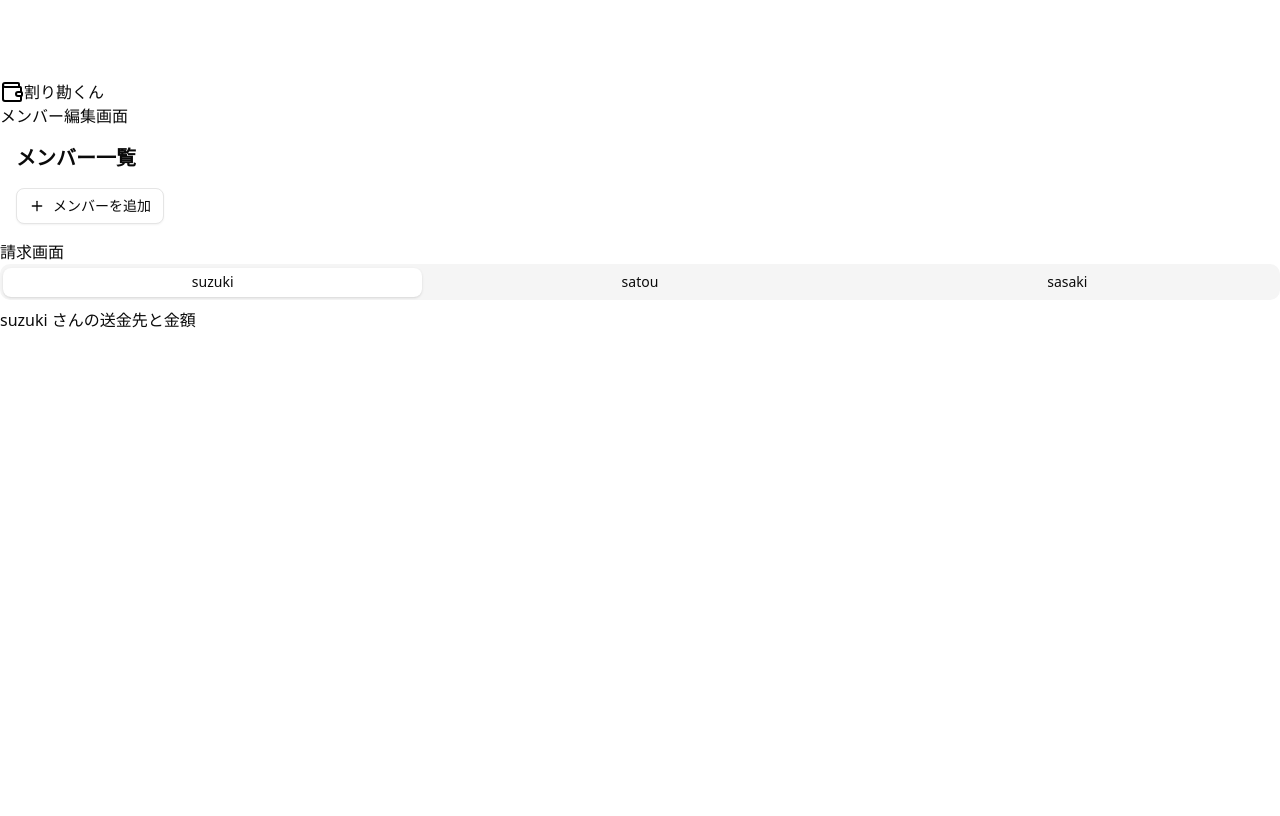
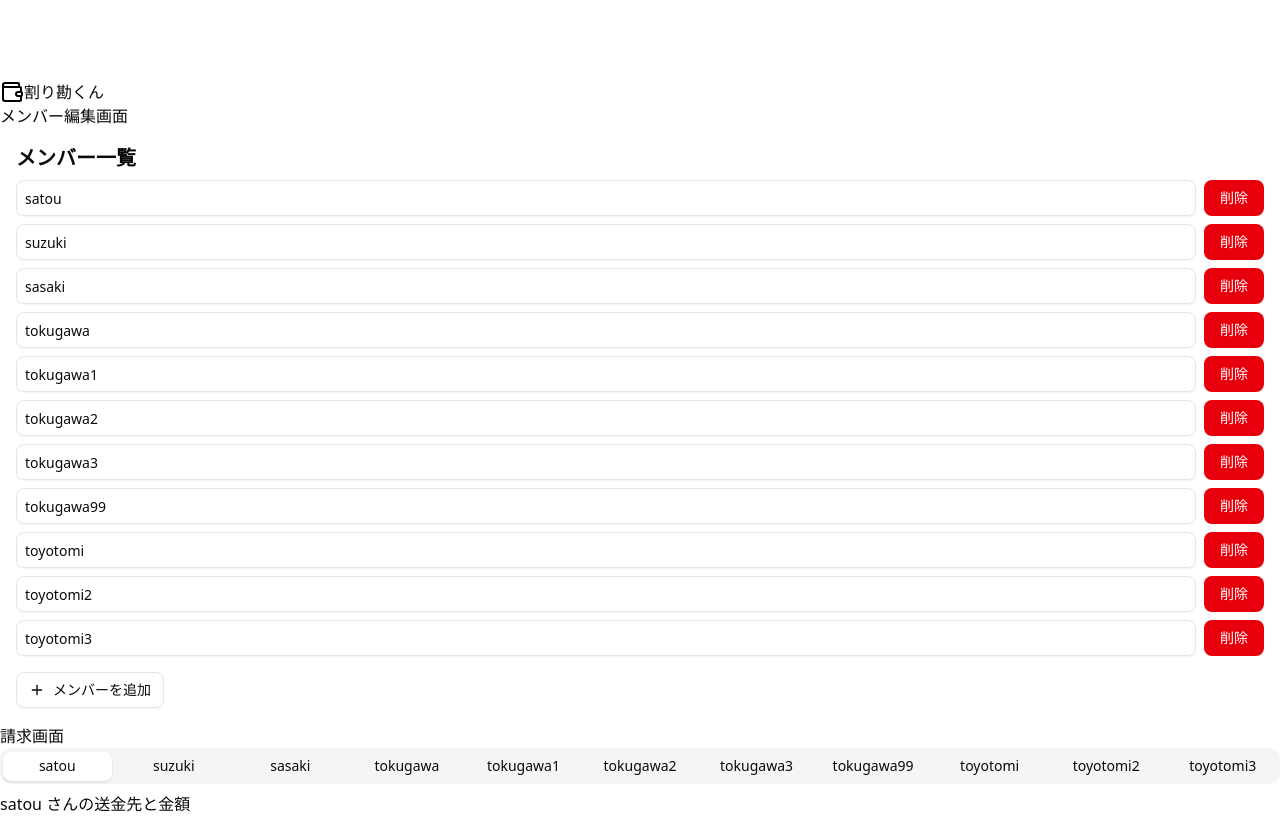
Before and after one commit to u-hossy/project-experiment, a React (Vite) app in the folder frontend/: page / in a window 1280 px wide. Built offline with nearby package versions, Linux system fonts and the light colour scheme; data requests are answered from the project's data file.

Commit message:
frontend:BillingTableListを追加

```diff
--- a/frontend/mock/db.json
+++ b/frontend/mock/db.json
@@ -1,4 +1,49 @@
 {
-  "members": [],
+  "members": [
+    {
+      "id": "ff90",
+      "name": "satou"
+    },
+    {
+      "id": "9852",
+      "name": "suzuki"
+    },
+    {
+      "id": "e87a",
+      "name": "sasaki"
+    },
+    {
+      "id": "2fb6",
+      "name": "tokugawa"
+    },
+    {
+      "id": "247d",
+      "name": "tokugawa1"
+    },
+    {
+      "id": "554e",
+      "name": "tokugawa2"
+    },
+    {
+      "id": "523b",
+      "name": "tokugawa3"
+    },
+    {
+      "id": "8bec",
+      "name": "tokugawa99"
+    },
+    {
+      "id": "ffc5",
+      "name": "toyotomi"
+    },
+    {
+      "id": "0430",
+      "name": "toyotomi2"
+    },
+    {
+      "id": "3184",
+      "name": "toyotomi3"
+    }
+  ],
   "billings": []
 }
--- a/frontend/src/App.tsx
+++ b/frontend/src/App.tsx
@@ -1,21 +1,15 @@
-import BillingDetailModal from "./components/BillingDetailModal";
+import BillingTabList from "./components/BillingTabList";
 import Header from "./components/Header";
 import MemberList from "./components/MemberList";
 
 function App() {
-  const people = [
-    {id: "1", name:"suzuki", checked:false},
-    {id: "2", name:"satou", checked:false},
-    {id: "3", name:"sasaki", checked:false},
-  ]
-
   return (
     <div style={{ paddingTop: "80px" }}>
       <Header />
       <h1>メンバー編集画面</h1>
       <MemberList />
       <h1>請求画面</h1>
-      <BillingDetailModal people={people}/>
+      <BillingTabList />
     </div>
   );
 }
--- a/frontend/src/components/BillingDetailModal.tsx
+++ b/frontend/src/components/BillingTabList.tsx
@@ -1,12 +1,28 @@
+import { useEffect, useState } from "react";
 import { Tabs, TabsContent, TabsList, TabsTrigger } from "@/components/ui/tabs"
 import type { Person } from "@/type/person";
 
-type BillingDetailModalProps = {
-  people: Person[];
-}
 
-export default function BillingDetailModal({ people }: BillingDetailModalProps) {
+export default function BillingTabList() {
+  const [people, setPeople] = useState<Person[]>([])
+
+  useEffect(() => {
+    const fetchPeople = () => {
+      fetch("http://localhost:3001/members")
+        .then(res => res.json())
+        .then(data => setPeople(data))
+    }
+
+    fetchPeople()
+
+    const interval = setInterval(fetchPeople, 2000)
+
+    return () => clearInterval(interval)
+  }, [])
+
   return (
+    (!people.length) ?
+    <></> :
     <div className="w-full">
       <Tabs defaultValue={`p${people[0].id}`} className="w-full">
         <TabsList
@@ -19,7 +35,7 @@ export default function BillingDetailModal({ people }: BillingDetailModalProps)
             gap-2
           "
         >
-          {people.map((person) => (
+          {people.map((person) =>
             <TabsTrigger
               key={person.id}
               value={`p${person.id}`}
@@ -31,12 +47,12 @@ export default function BillingDetailModal({ people }: BillingDetailModalProps)
             >
               {person.name}
             </TabsTrigger>
-          ))}
+          )}
         </TabsList>
 
         {people.map((person) => (
           <TabsContent key={person.id} value={`p${person.id}`}>
-            {`${person.name} さんの送金先と金額`}
+            {person.name} さんの送金先と金額
           </TabsContent>
         ))}
       </Tabs>
```
Also changed, not shown: frontend/src/components/BillingDetail.tsx (added).
